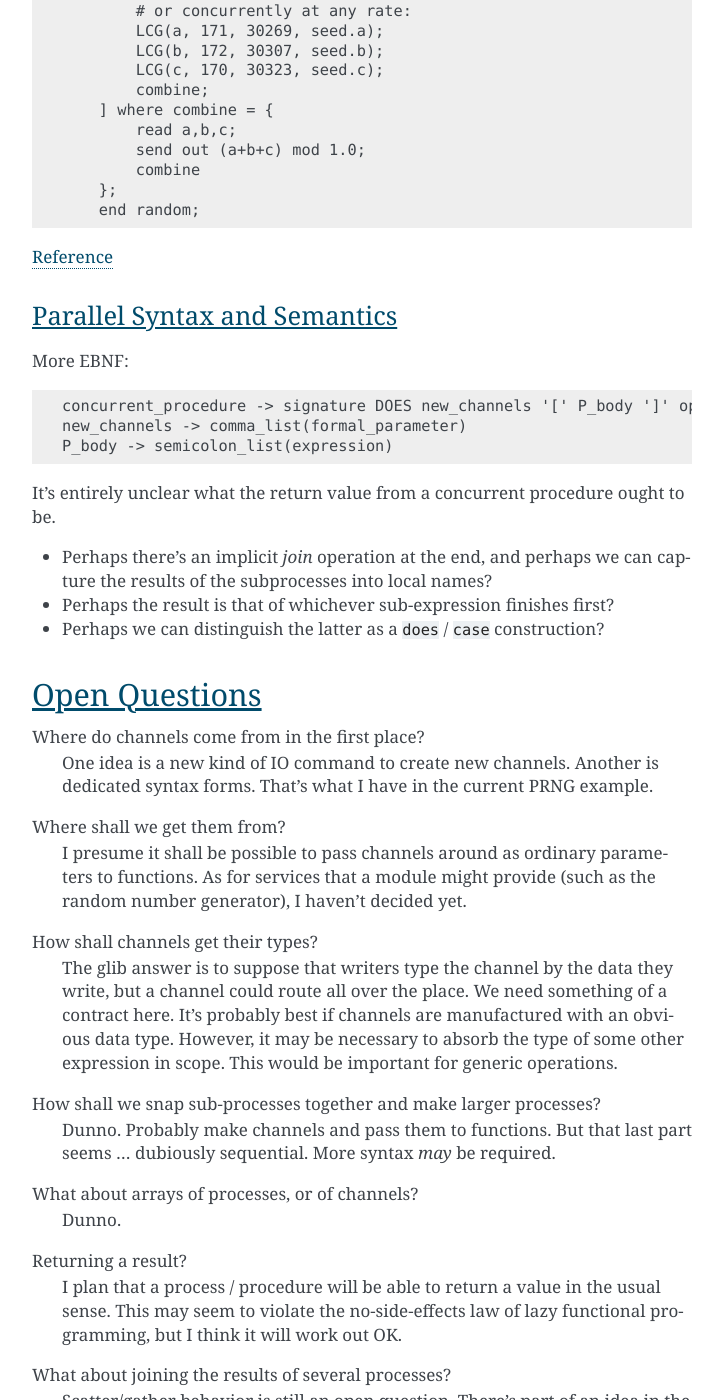
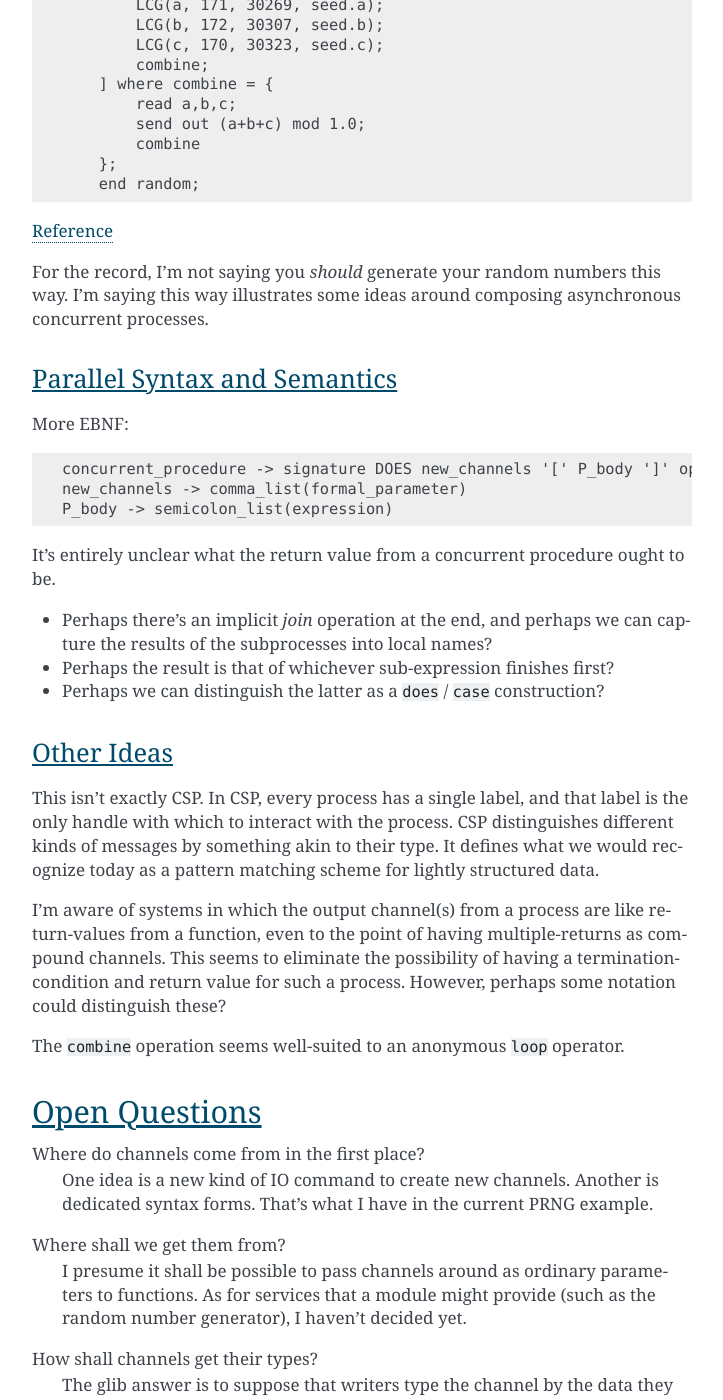
Before and after one commit to kjosib/sophie, a Sphinx documentation site: the page built from docs/csp.rst, in a window 1280 px wide and 1400 px high, scrolled down 5019 px. Shown: the whole window, without its empty margins (388-1111 px from the left). Built offline with Sphinx 7.4.7, drawn with Linux system fonts in a browser that asks for light colours; some of the changed text lies outside the part shown.

Commit message:
Update csp.rst

```diff
--- a/docs/csp.rst
+++ b/docs/csp.rst
@@ -215,6 +213,9 @@ This Wichmann-Hill pseudorandom number generator should be sufficient for genera
 
 `Reference <https://en.wikipedia.org/wiki/Wichmann-Hill>`_
 
+For the record, I'm not saying you *should* generate your random numbers this way.
+I'm saying this way illustrates some ideas around composing asynchronous concurrent processes.
+
 Parallel Syntax and Semantics
 -------------------------------
 
@@ -231,6 +232,21 @@ It's entirely unclear what the return value from a concurrent procedure ought to
 * Perhaps the result is that of whichever sub-expression finishes first?
 * Perhaps we can distinguish the latter as a ``does`` / ``case`` construction?
 
+Other Ideas
+------------
+
+This isn't exactly CSP. In CSP, every process has a single label,
+and that label is the only handle with which to interact with the process.
+CSP distinguishes different kinds of messages by something akin to their type.
+It defines what we would recognize today as a pattern matching scheme
+for lightly structured data.
+
+I'm aware of systems in which the output channel(s) from a process are like return-values
+from a function, even to the point of having multiple-returns as compound channels.
+This seems to eliminate the possibility of having a termination-condition and return value
+for such a process. However, perhaps some notation could distinguish these?
+
+The ``combine`` operation seems well-suited to an anonymous ``loop`` operator.
 
 Open Questions
 ~~~~~~~~~~~~~~~~~~~~~~~~~~~~~~~
```
Also changed, not shown: other parts of docs/csp.rst (+0 -2 lines).
